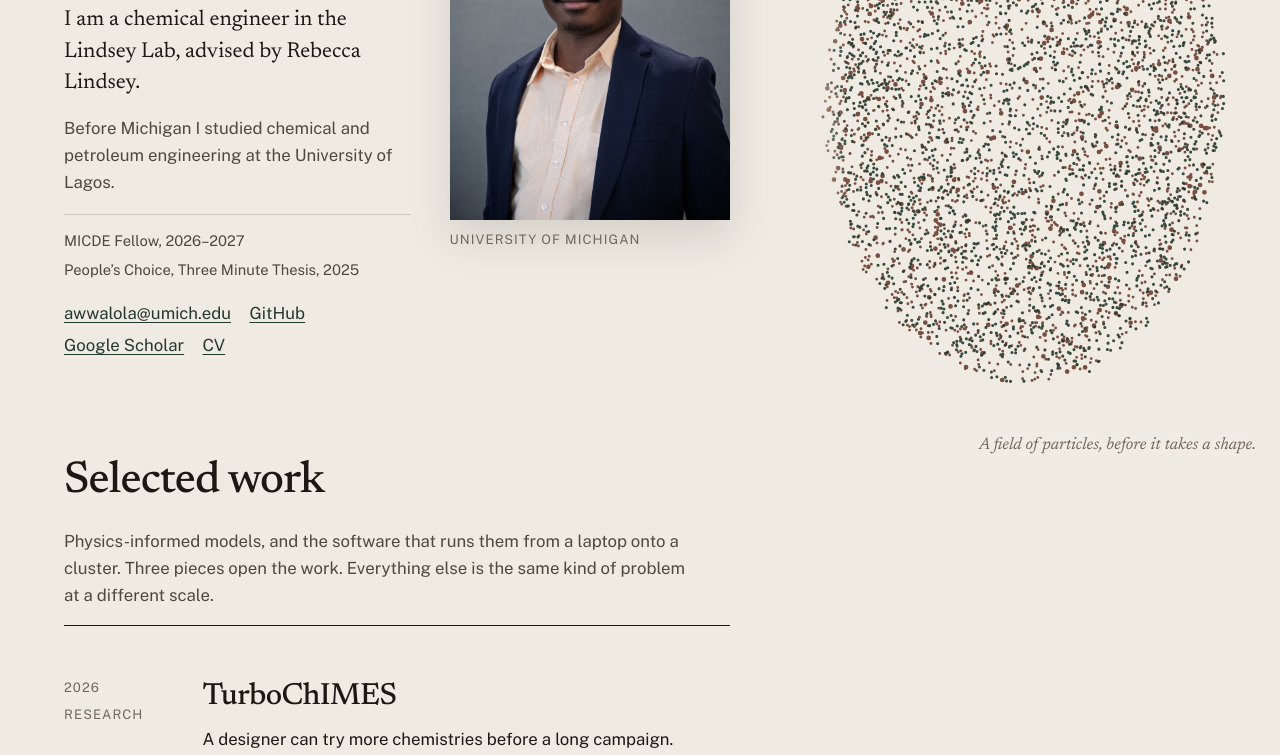
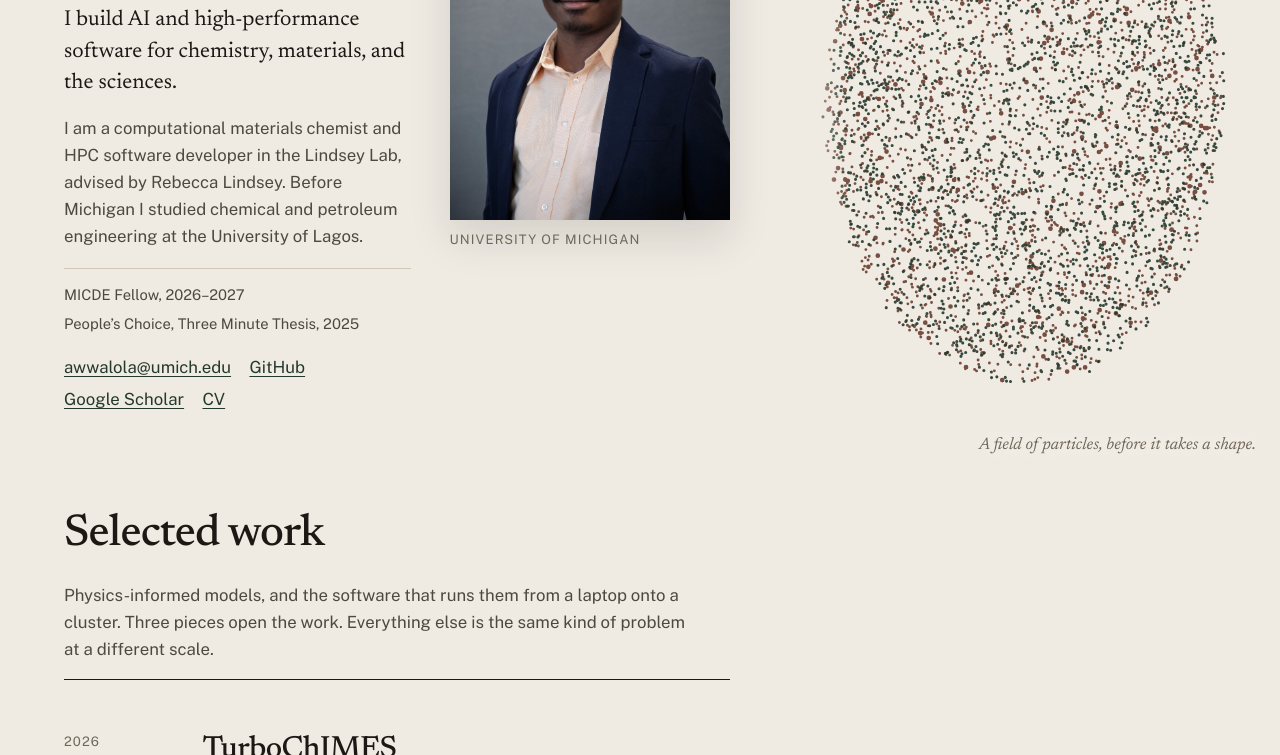
Before and after one commit to Awwal41/Awwal41.github.io, a plain HTML site: page index.html in a window 1280 px wide. Shown: the part 321-1076 px from the top of the page. Drawn offline with nearby package versions, Linux system fonts and the light colour scheme; animation ran at ten frames a second.

Commit message:
Describe the work as AI and HPC software for chemistry and materials.

```diff
--- a/index.html
+++ b/index.html
@@ -4,7 +4,7 @@
   <meta charset="utf-8">
   <meta name="viewport" content="width=device-width, initial-scale=1">
   <title>Awwal Oladipupo — Scientific software, HPC, and applied AI</title>
-  <meta name="description" content="Awwal Oladipupo is a PhD candidate in chemical engineering at the University of Michigan, in the Lindsey Lab. He builds physics-informed models and the software that runs them.">
+  <meta name="description" content="Awwal Oladipupo is a PhD candidate in chemical engineering at the University of Michigan, in the Lindsey Lab. He builds AI and high-performance software for chemistry, materials, and the sciences.">
   <meta name="author" content="Awwal Oladipupo">
   <meta name="theme-color" content="#efeae2">
   <script>
@@ -46,8 +46,8 @@
         <figcaption>University of Michigan</figcaption>
       </figure>
       <div class="hero-copy">
-        <p class="lede">I am a chemical engineer in the Lindsey Lab, advised by Rebecca Lindsey.</p>
-        <p class="role">Before Michigan I studied chemical and petroleum engineering at the University of Lagos.</p>
+        <p class="lede">I build AI and high-performance software for chemistry, materials, and the sciences.</p>
+        <p class="role">I am a computational materials chemist and HPC software developer in the Lindsey Lab, advised by Rebecca Lindsey. Before Michigan I studied chemical and petroleum engineering at the University of Lagos.</p>
         <ul class="honors">
           <li>MICDE Fellow, 2026–2027</li>
           <li>People’s Choice, Three Minute Thesis, 2025</li>
```
